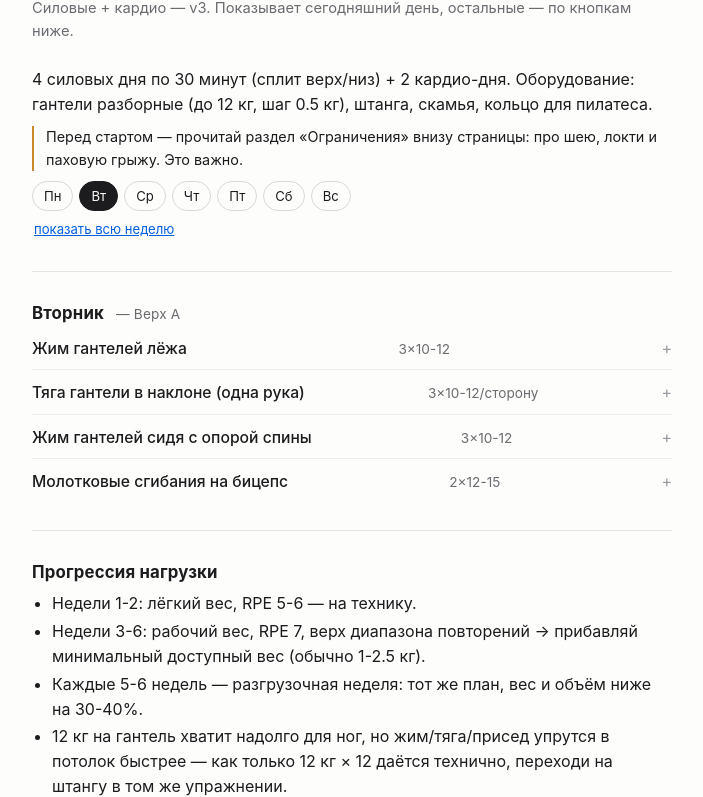
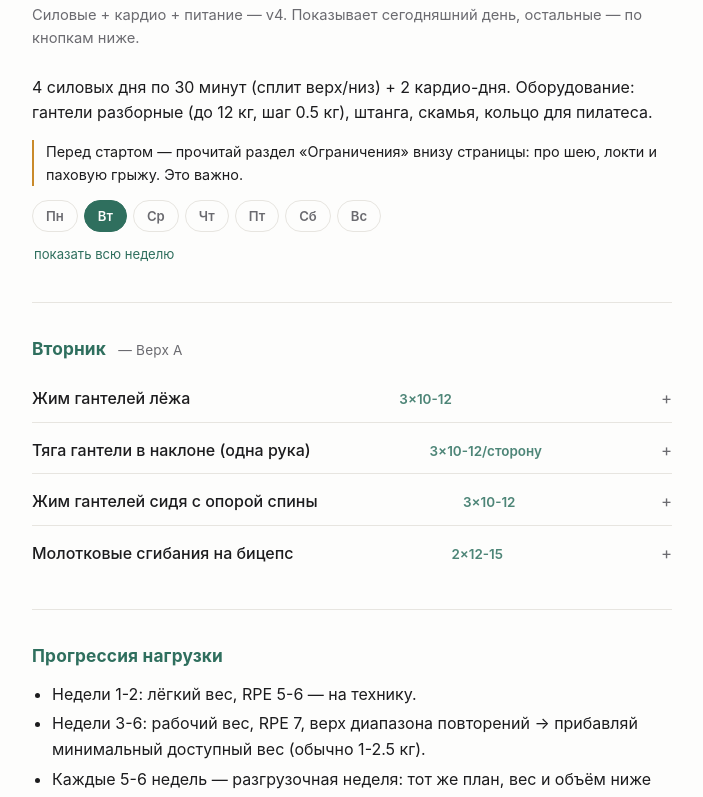
Before and after one commit to stepanovis/training-plan, a plain HTML site: page index.html in a window 1280 px wide. Shown: the part 76-873 px from the top of the page, without its empty margins (288-991 px from the left). Drawn offline with Linux system fonts and the light colour scheme.

Commit message:
Add nutrition section; refine typography and accent color

```diff
--- a/index.html
+++ b/index.html
@@ -6,66 +6,81 @@
 <meta name="robots" content="noindex, nofollow">
 <title>Программа тренировок</title>
 <style>
-  :root { color-scheme: light dark; }
+  :root {
+    color-scheme: light dark;
+    --accent: #2f6f5e;
+    --accent-soft: #4d8577;
+    --ink: #1c1c1e;
+    --ink-muted: #6b6b70;
+    --bg: #fdfdfc;
+    --line: #e7e5e0;
+  }
+  @media (prefers-color-scheme: dark) {
+    :root {
+      --accent: #6fd9c0;
+      --accent-soft: #6fd9c0;
+      --ink: #ececea;
+      --ink-muted: #9a9a9f;
+      --bg: #17171a;
+      --line: #2c2c30;
+    }
+  }
   * { box-sizing: border-box; }
   body {
     font-family: -apple-system, BlinkMacSystemFont, "Segoe UI", Roboto, Helvetica, Arial, sans-serif;
+    -webkit-font-smoothing: antialiased;
     max-width: 680px;
     margin: 0 auto;
-    padding: 32px 20px 80px;
-    line-height: 1.55;
-    color: #1c1c1e;
-    background: #fdfdfc;
+    padding: 36px 20px 80px;
+    line-height: 1.6;
+    color: var(--ink);
+    background: var(--bg);
   }
-  @media (prefers-color-scheme: dark) {
-    body { color: #e8e8e6; background: #17171a; }
-    a { color: #8ab4ff; }
-    .muted { color: #9a9a9f; }
-    hr { border-color: #33333a; }
-    details { border-bottom-color: #2a2a2e; }
-    .day-pill { border-color: #3a3a40; }
-    .day-pill.active { background: #e8e8e6; color: #17171a; }
+  a { color: var(--accent); }
+  .muted { color: var(--ink-muted); }
+
+  h1 { font-size: 1.55rem; margin: 0 0 4px; font-weight: 800; letter-spacing: -0.01em; }
+  .subtitle { margin: 0 0 24px; font-size: 0.92rem; }
+
+  h2 {
+    font-size: 1.08rem;
+    font-weight: 700;
+    margin: 32px 0 12px;
+    letter-spacing: 0.01em;
+    color: var(--accent);
   }
-  h1 { font-size: 1.5rem; margin: 0 0 4px; font-weight: 700; }
-  .subtitle { margin: 0 0 24px; font-size: 0.92rem; }
-  .muted { color: #6b6b70; }
-  h2 { font-size: 1.05rem; font-weight: 700; margin: 28px 0 4px; letter-spacing: 0.01em; }
-  h2 .day-tag { display: inline-block; font-weight: 400; font-size: 0.85rem; margin-left: 8px; }
-  h3 { font-size: 0.9rem; font-weight: 600; margin: 20px 0 6px; }
+  h2 .day-tag { display: inline-block; font-weight: 400; font-size: 0.85rem; margin-left: 8px; color: var(--ink-muted); }
+  h3 { font-size: 0.82rem; font-weight: 700; margin: 22px 0 8px; text-transform: uppercase; letter-spacing: 0.04em; color: var(--ink-muted); }
+
   p { margin: 8px 0; }
   ol, ul { margin: 6px 0 0; padding-left: 20px; }
-  li { margin: 3px 0; }
-  hr { border: none; border-top: 1px solid #e4e4e0; margin: 28px 0 0; }
-  .warn { font-size: 0.9rem; margin: 10px 0; padding-left: 12px; border-left: 2px solid #c98a2b; }
+  li { margin: 4px 0; }
+  hr { border: none; border-top: 1px solid var(--line); margin: 32px 0 0; }
+  .warn { font-size: 0.9rem; margin: 14px 0; padding-left: 12px; border-left: 2px solid #c98a2b; }
   footer { margin-top: 56px; font-size: 0.8rem; }
-  a { color: #0060df; }
 
-  .day-nav {
-    display: flex;
-    gap: 6px;
-    flex-wrap: wrap;
-    margin: 8px 0 4px;
-  }
+  .day-nav { display: flex; gap: 6px; flex-wrap: wrap; margin: 14px 0 6px; }
   .day-pill {
     font-size: 0.82rem;
-    padding: 6px 11px;
-    border: 1px solid #d8d8d4;
+    font-weight: 600;
+    padding: 7px 13px;
+    border: 1px solid var(--line);
     border-radius: 999px;
     background: none;
-    color: inherit;
+    color: var(--ink-muted);
     cursor: pointer;
     font-family: inherit;
+    transition: background 0.15s ease, color 0.15s ease, border-color 0.15s ease;
   }
-  .day-pill.active { background: #1c1c1e; color: #fdfdfc; border-color: #1c1c1e; }
+  .day-pill.active { background: var(--accent); color: var(--bg); border-color: var(--accent); }
   .show-all-toggle {
     font-size: 0.82rem;
     background: none;
     border: none;
-    color: #0060df;
+    color: var(--accent);
     cursor: pointer;
-    padding: 6px 2px;
+    padding: 8px 2px;
     font-family: inherit;
-    text-decoration: underline;
   }
 
   .day-section { display: none; }
@@ -73,14 +88,14 @@
   body.show-all .day-section { display: block; }
 
   details {
-    margin: 10px 0;
-    padding-bottom: 8px;
-    border-bottom: 1px solid #ececea;
+    margin: 4px 0;
+    padding: 10px 0;
+    border-bottom: 1px solid var(--line);
   }
   details:last-child { border-bottom: none; }
   summary {
     cursor: pointer;
-    font-size: 0.98rem;
+    font-size: 1rem;
     list-style: none;
     display: flex;
     justify-content: space-between;
@@ -89,19 +104,16 @@
   }
   summary::-webkit-details-marker { display: none; }
   summary .ex-name { font-weight: 500; }
-  summary .ex-sets { font-size: 0.85rem; white-space: nowrap; }
-  summary::after { content: "+"; font-size: 1rem; color: #9a9a9f; flex-shrink: 0; }
+  summary .ex-sets { font-size: 0.84rem; font-weight: 600; color: var(--accent-soft); white-space: nowrap; }
+  summary::after { content: "+"; font-size: 1.05rem; color: var(--ink-muted); flex-shrink: 0; }
   details[open] summary::after { content: "–"; }
-  details p { margin: 8px 0 0; font-size: 0.88rem; color: #55555a; }
-  @media (prefers-color-scheme: dark) {
-    details p { color: #c7c7cc; }
-  }
+  details p { margin: 10px 0 0; font-size: 0.88rem; color: var(--ink-muted); }
 </style>
 </head>
 <body>
 
 <h1>Программа тренировок</h1>
-<p class="subtitle muted">Силовые + кардио — v3. Показывает сегодняшний день, остальные — по кнопкам ниже.</p>
+<p class="subtitle muted">Силовые + кардио + питание — v4. Показывает сегодняшний день, остальные — по кнопкам ниже.</p>
 
 <p>4 силовых дня по 30 минут (сплит верх/низ) + 2 кардио-дня. Оборудование: гантели разборные (до 12 кг, шаг 0.5 кг), штанга, скамья, кольцо для пилатеса.</p>
 
@@ -264,6 +276,19 @@
 
 <hr>
 
+<h2>Питание</h2>
+<p>Ориентиры под твои цифры (84 кг, 183 см, цель — сила + рельеф):</p>
+<ul>
+  <li><strong>Белок:</strong> ~150-160 г/день (1.8 г/кг) — главный параметр для роста силы и сохранения мышц при снижении жира. 4 приёма примерно по 35-40 г (мясо/рыба/яйца/творог/бобовые).</li>
+  <li><strong>Калории:</strong> ориентировочно 2300-2500 ккал/день для плавного снижения жира без потери результатов (лёгкий дефицит от расчётной нормы ~2700-2900 ккал при твоей активности). Вес не двигается 2-3 недели, а на тренировках всё в порядке — не трогай; нет сдвига за месяц — скорректируем.</li>
+  <li><strong>Вода:</strong> ~3 л/день, больше в дни с кардио.</li>
+  <li><strong>Тайминг:</strong> белок+углеводы за 1-2 часа до тренировки, белковый приём в течение нескольких часов после — специально бежать есть сразу не нужно, важен суммарный белок за день, а не узкое «анаболическое окно».</li>
+  <li>Алкоголь и сон — см. «Ограничения» ниже: они съедают часть эффекта от правильного питания.</li>
+</ul>
+<p class="muted" style="font-size:0.88rem">Это ориентиры, не жёсткий план. Нужна подробная раскладка по приёмам пищи — скажи, сделаю отдельно.</p>
+
+<hr>
+
 <h2>Ограничения — прочитать перед стартом</h2>
 <h3>Паховая грыжа в анамнезе, статус не подтверждён</h3>
 <p>Перед тем как наращивать тяжёлые базовые движения (особенно присед и тяга) — показаться хирургу / сделать УЗИ паховой области. Правило на всю программу: выдох на усилии, без задержки дыхания и без натуживания. Тянущая боль, дискомфорт или выпячивание в паху — сразу стоп в этой зоне. Учти: сильное напряжение (не только присед, но и секс) может проявить активную грыжу — ещё один довод не откладывать визит.</p>
```
